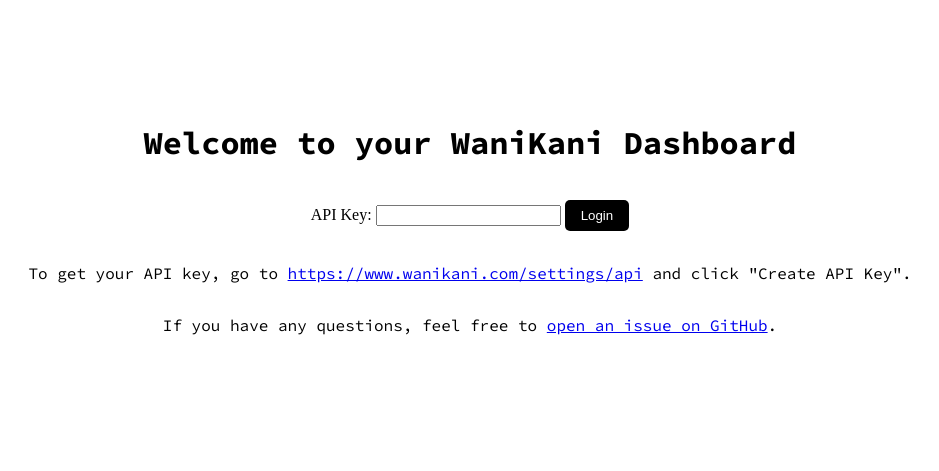
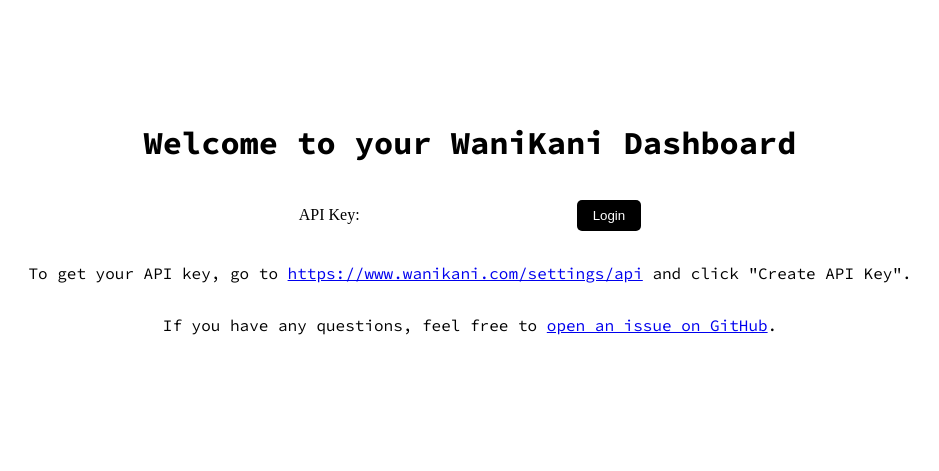
Before and after one commit to nilsmarti/wk-flask, a Flask app: page / in a window 1280 px wide. Shown: the part 174-645 px from the top of the page, without its empty margins (170-1109 px from the left). Run offline with Flask 3, Linux system fonts and the light colour scheme; parts of the project's set-up code (start-up, migrations or seed data) failed here and were passed over.

Commit message:
added class for login input

```diff
--- a/templates/home.html
+++ b/templates/home.html
@@ -50,6 +50,14 @@
             padding: 0.5rem 1rem;
             cursor: pointer;
         }
+        .login-input {
+            background-color: #ffffff;
+            color: #000000;
+            border: none;
+            border-radius: 5px;
+            padding: 0.5rem 1rem;
+            cursor: pointer;
+        }
     </style>
 </head>
 <body>
@@ -61,7 +69,7 @@
         <div class="login">
             <form method="post">
                 <label for="api_key">API Key:</label>
-                <input type="text" id="api_key" name="api_key" required>
+                <input type="text" id="api_key" name="api_key" required class="login-input">
                 <button type="submit" class="login-button">Login</button>
             </form>
         </div>
```
